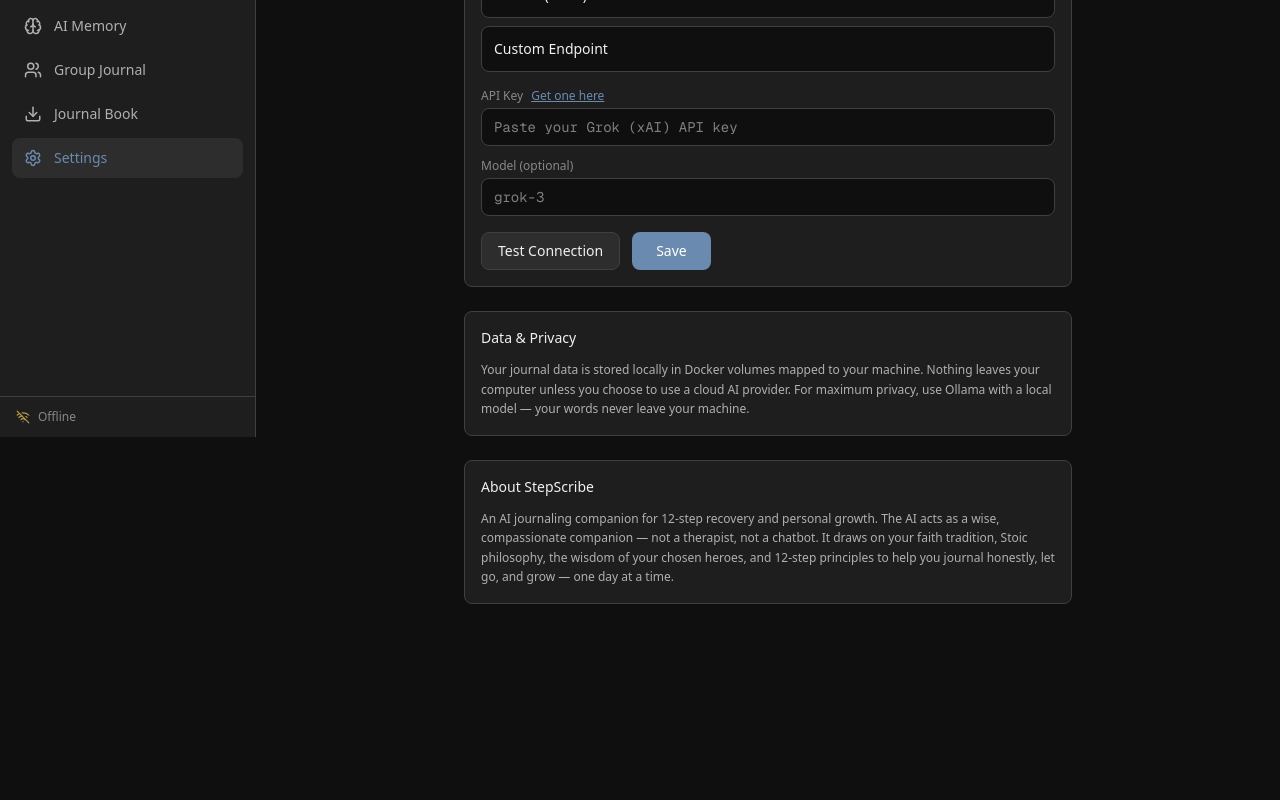
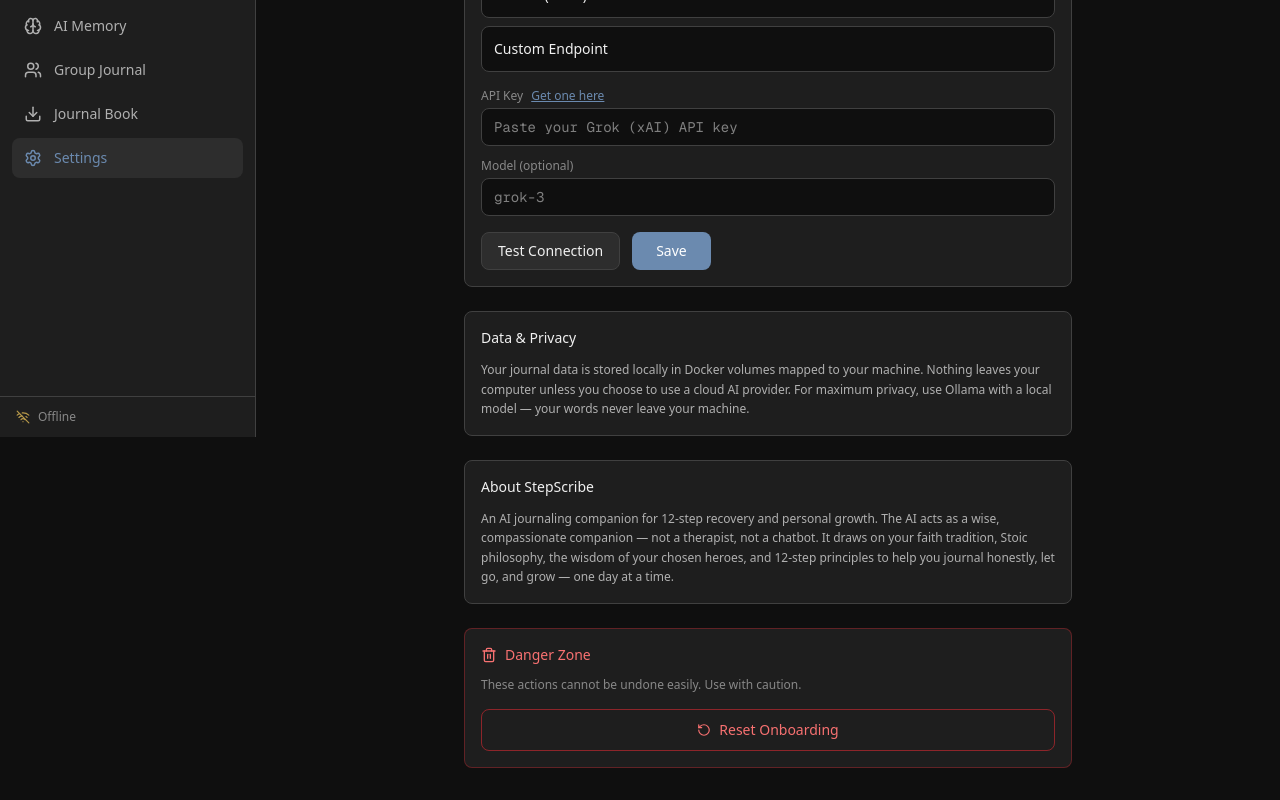
Before and after one commit to TimKenobi/StepScribe, a Next.js app in the folder frontend/: page /settings in a window 1280 px wide. Shown: the part 363-1163 px from the top of the page. Before the commit the page ends 999 px from the top, so only its background shows below. Built offline with nearby package versions, Linux system fonts and the light colour scheme; no server answers.

Commit message:
Polish: update README + add Reset Onboarding to settings
- README: updated Quick Start to reflect UI-based API key setup and new onboarding flow
- Settings: added 'Danger Zone' with Reset Onboarding button (clears faith/about/heroes)
- Minor UI improvements for better developer experience

```diff
--- a/frontend/src/app/settings/page.tsx
+++ b/frontend/src/app/settings/page.tsx
@@ -1,8 +1,8 @@
 "use client";
 
 import { useState, useEffect } from "react";
-import { settingsApi } from "@/lib/api";
-import { Check, Loader2, CheckCircle, XCircle } from "lucide-react";
+import { settingsApi, onboardingApi } from "@/lib/api";
+import { Check, Loader2, CheckCircle, XCircle, Trash2, RotateCcw } from "lucide-react";
 
 const PROVIDERS = [
   { key: "grok", label: "Grok (xAI)", url: "https://console.x.ai/", modelDefault: "grok-3" },
@@ -25,6 +25,7 @@
   const [testStatus, setTestStatus] = useState<"idle" | "testing" | "ok" | "error">("idle");
   const [testMessage, setTestMessage] = useState("");
   const [maskedKeys, setMaskedKeys] = useState<Record<string, string>>({});
+  const [resetting, setResetting] = useState(false);
 
   useEffect(() => {
     loadConfig();
@@ -103,6 +104,24 @@
     } catch (e: any) {
       setTestStatus("error");
       setTestMessage(e.message || "Could not connect.");
+    }
+  };
+
+  const resetOnboarding = async () => {
+    if (!confirm("Reset onboarding? This will clear your faith, about me, and heroes. You will be taken back to the setup wizard on next visit.")) return;
+    setResetting(true);
+    try {
+      await onboardingApi.complete({
+        faith_tradition: "",
+        faith_notes: "",
+        about_me: "",
+        heroes: [],
+      });
+      alert("Onboarding reset. Refresh the page to start setup again.");
+    } catch (e) {
+      alert("Failed to reset onboarding.");
+    } finally {
+      setResetting(false);
     }
   };
 
@@ -286,6 +305,25 @@
             and 12-step principles to help you journal honestly, let go, and grow — one day at a time.
           </p>
         </div>
+
+        {/* Danger Zone */}
+        <div className="p-4 rounded-lg border border-red-500/30" style={{ backgroundColor: "var(--bg-secondary)" }}>
+          <h3 className="text-sm font-medium mb-3 flex items-center gap-2" style={{ color: "#f87171" }}>
+            <Trash2 size={16} /> Danger Zone
+          </h3>
+          <p className="text-xs mb-4" style={{ color: "var(--text-muted)" }}>
+            These actions cannot be undone easily. Use with caution.
+          </p>
+          <button
+            onClick={resetOnboarding}
+            disabled={resetting}
+            className="w-full py-2.5 rounded-lg text-sm flex items-center justify-center gap-2 border border-red-500/50 hover:bg-red-500/10"
+            style={{ color: "#f87171" }}
+          >
+            {resetting ? <Loader2 size={14} className="animate-spin" /> : <RotateCcw size={14} />}
+            {resetting ? "Resetting..." : "Reset Onboarding"}
+          </button>
+        </div>
       </div>
     </div>
   );
```
Also changed, not shown: 1 other file (tests, documents, lock files or other folders).
